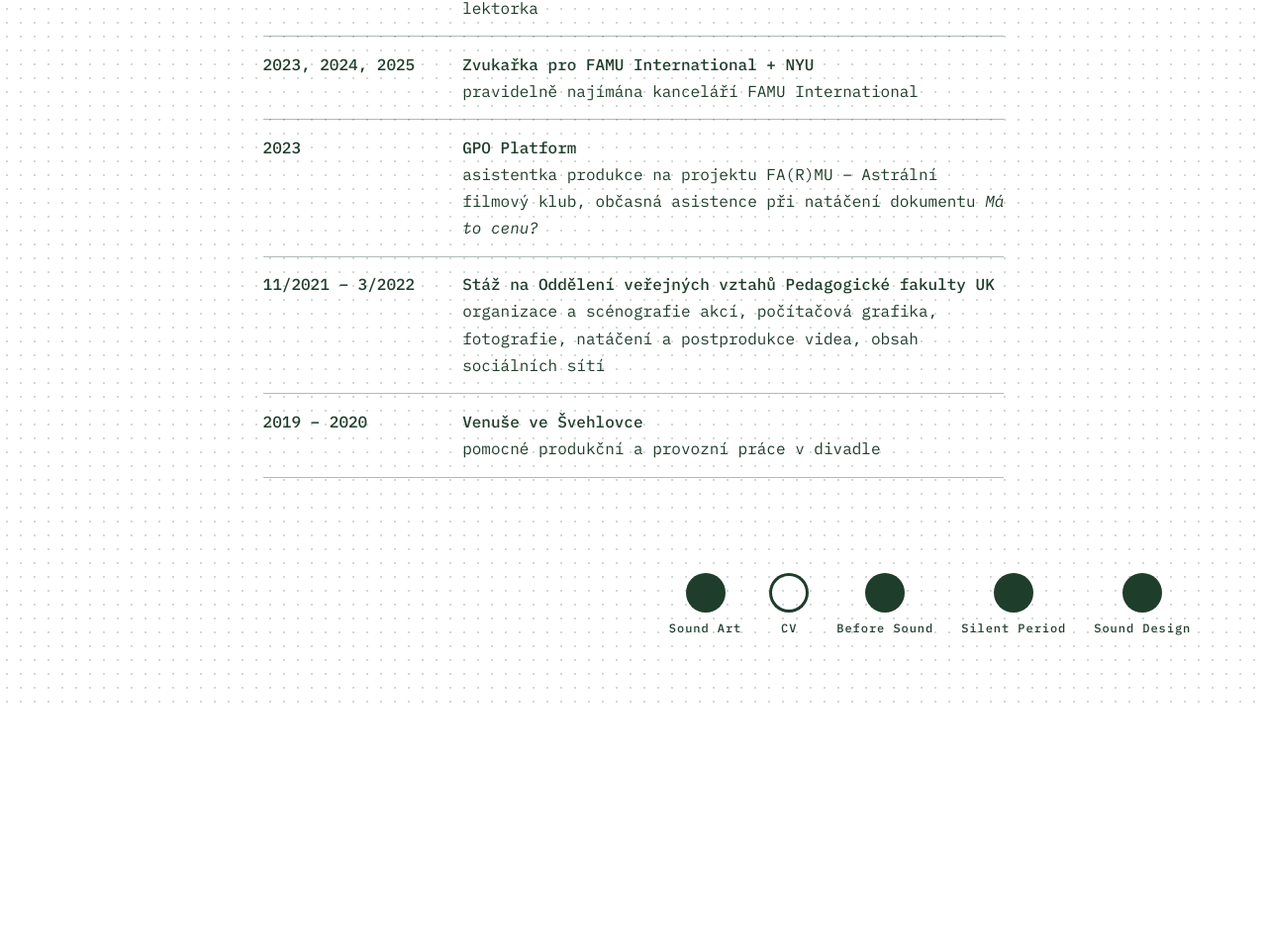
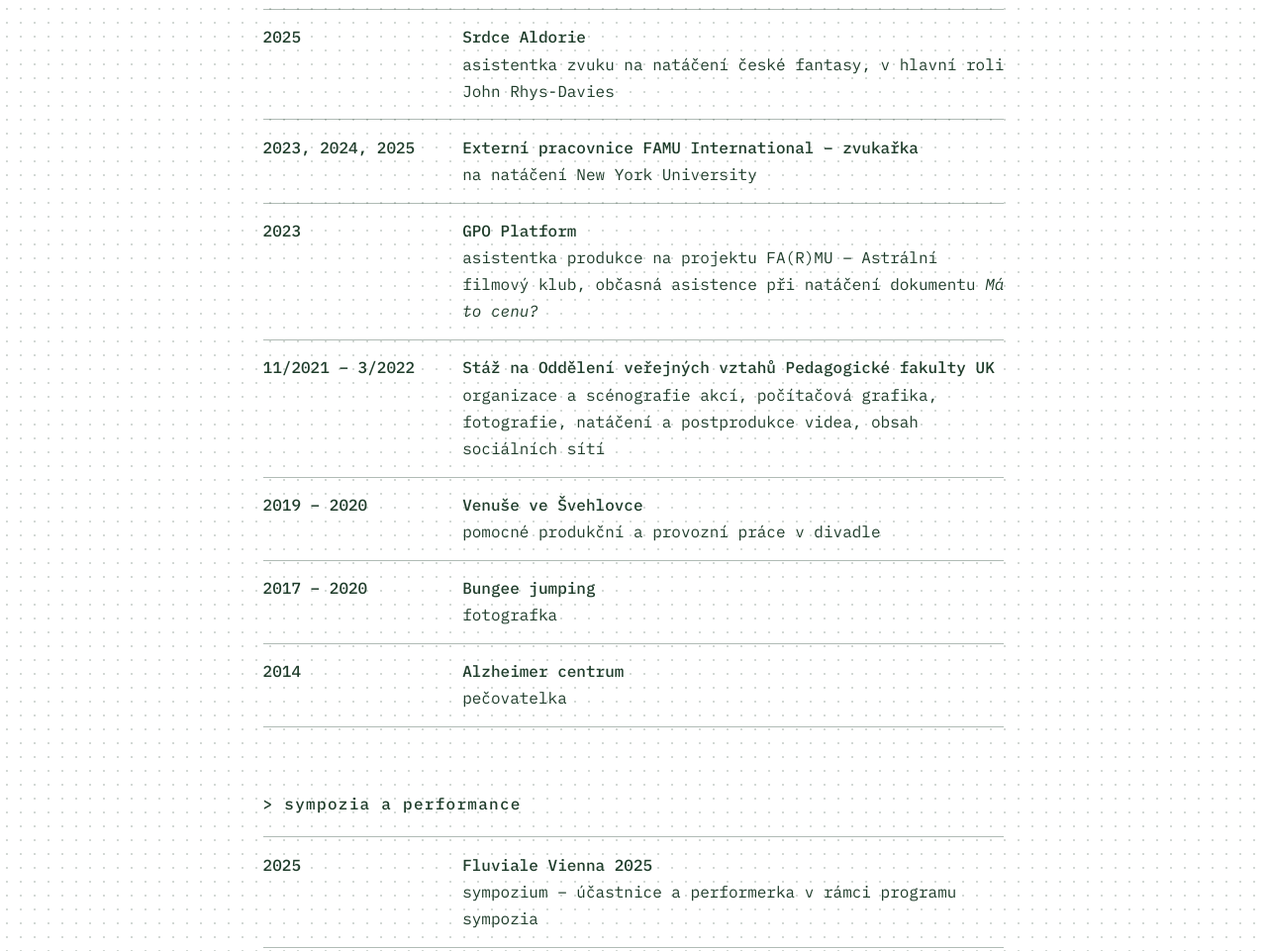
Before and after one commit to AnetHruskaJagsch/AnetaJagschovaSoundArtist, a plain HTML site: page cs/cv.html in a window 1280 px wide. Shown: the part 2378-3339 px from the top of the page at 99% size. Before the commit the page ends 3099 px from the top, so only its background shows below. Drawn offline with Linux system fonts and the light colour scheme; no server answers.

Commit message:
cs CV: Srdce Aldorie, bungee, Alzheimer centrum, Fluviale Vienna 2025, FAMU International, shorter bio
Added new sections for work experience and performances.

```diff
--- a/cs/cv.html
+++ b/cs/cv.html
@@ -216,7 +216,7 @@
 
   <main>
     <button class="cist" type="button" data-src="../media/voice/cv-cs.m4a" data-play="přečíst" data-stop="přestat číst" hidden><span class="vlnky" aria-hidden="true"><i></i><i></i><i></i><i></i><i></i><i></i><i></i></span><span class="cist-text">přečíst</span></button>
-    <p class="bio">Aneta Jagschová je zvukařka, zvuková umělkyně a pedagožka. Ve své tvorbě se dlouhodobě věnuje tématům absurdity, konzervování a sběratelství, bojuje s nedokonalostí vlastní paměti i s lidskou potřebou shromažďovat a sbírat. Svůj přístup sympatizování s přehlíženými prostory i médii začala rozvíjet prací <em>Vltavská už není tak cizí</em>, field recordingovou reportáží o Ne-místě Vltavská. V diplomové práci <em>Konzervování každodennosti</em> se věnovala konzervování každodenních objektů jako digitálních trofejí v kontextu otevřených archivů a participativních přístupů ke vzdělávání. Studovala a vystavovala také ve Finsku na Aalto University a v Portu na Faculdade de Belas Artes da Universidade do Porto. Zájem o uchovávání se pak posunul od objektů k samotné nahrávce: dnes se její praxe pohybuje mezi nahráváním zvuku pro dokumentární a filmovou tvorbu a uměleckým výzkumem vztahu mezi nahraným zvukem, pamětí a nasloucháním, který rozvíjí v magisterském studiu na FAMU v Praze (Centrum audiovizuálních studií, Experimentální ateliér).</p>
+    <p class="bio">Aneta Jagschová je zvukařka, zvuková umělkyně a pedagožka. Ve své tvorbě se dlouhodobě věnuje tématům absurdity, konzervování a sběratelství, bojuje s nedokonalostí vlastní paměti i s lidskou potřebou shromažďovat a sbírat. Svůj přístup sympatizování s přehlíženými prostory i médii začala rozvíjet prací <em>Vltavská už není tak cizí</em>, field recordingovou reportáží o Ne-místě Vltavská. V diplomové práci <em>Konzervování každodennosti</em> se věnovala konzervování každodenních objektů jako digitálních trofejí v kontextu otevřených archivů a participativních přístupů ke vzdělávání. Studovala a vystavovala také ve Finsku na Aalto University a v Portu na Faculdade de Belas Artes da Universidade do Porto. Zájem o uchovávání se pak posunul od objektů k samotné nahrávce: dnes se její praxe pohybuje mezi nahráváním zvuku pro dokumentární a filmovou tvorbu a uměleckým výzkumem vztahu mezi nahraným zvukem, pamětí a nasloucháním, který rozvíjí v magisterském studiu na FAMU v Praze.</p>
 
     <section>
       <h2>vzdělání</h2>
@@ -240,10 +240,20 @@
         <li><span class="kdy">od 2023</span><span class="co"><strong>Aeroškola</strong>filmová výchova, edukační programy a besedy k audiovizi</span></li>
         <li><span class="kdy">2022 – 2023</span><span class="co"><strong>Národní galerie Praha – Veletržní palác</strong>externí lektorka</span></li>
         <li><span class="kdy">2021 – 2026</span><span class="co"><strong>Centrum současného umění DOX</strong>lektorka</span></li>
-        <li><span class="kdy">2023, 2024, 2025</span><span class="co"><strong>Zvukařka pro FAMU International + NYU</strong>pravidelně najímána kanceláří FAMU International</span></li>
+        <li><span class="kdy">2025</span><span class="co"><strong>Srdce Aldorie</strong>asistentka zvuku na natáčení české fantasy, v hlavní roli John Rhys-Davies</span></li>
+        <li><span class="kdy">2023, 2024, 2025</span><span class="co"><strong>Externí pracovnice FAMU International – zvukařka</strong>na natáčení New York University</span></li>
         <li><span class="kdy">2023</span><span class="co"><strong>GPO Platform</strong>asistentka produkce na projektu FA(R)MU – Astrální filmový klub, občasná asistence při natáčení dokumentu <em>Má to cenu?</em></span></li>
         <li><span class="kdy">11/2021 – 3/2022</span><span class="co"><strong>Stáž na Oddělení veřejných vztahů Pedagogické fakulty UK</strong>organizace a scénografie akcí, počítačová grafika, fotografie, natáčení a postprodukce videa, obsah sociálních sítí</span></li>
         <li><span class="kdy">2019 – 2020</span><span class="co"><strong>Venuše ve Švehlovce</strong>pomocné produkční a provozní práce v divadle</span></li>
+        <li><span class="kdy">2017 – 2020</span><span class="co"><strong>Bungee jumping</strong>fotografka</span></li>
+        <li><span class="kdy">2014</span><span class="co"><strong>Alzheimer centrum</strong>pečovatelka</span></li>
+      </ol>
+    </section>
+
+    <section>
+      <h2>sympozia a performance</h2>
+      <ol>
+        <li><span class="kdy">2025</span><span class="co"><strong>Fluviale Vienna 2025</strong>sympozium – účastnice a performerka v rámci programu sympozia</span></li>
       </ol>
     </section>
   </main>
```
